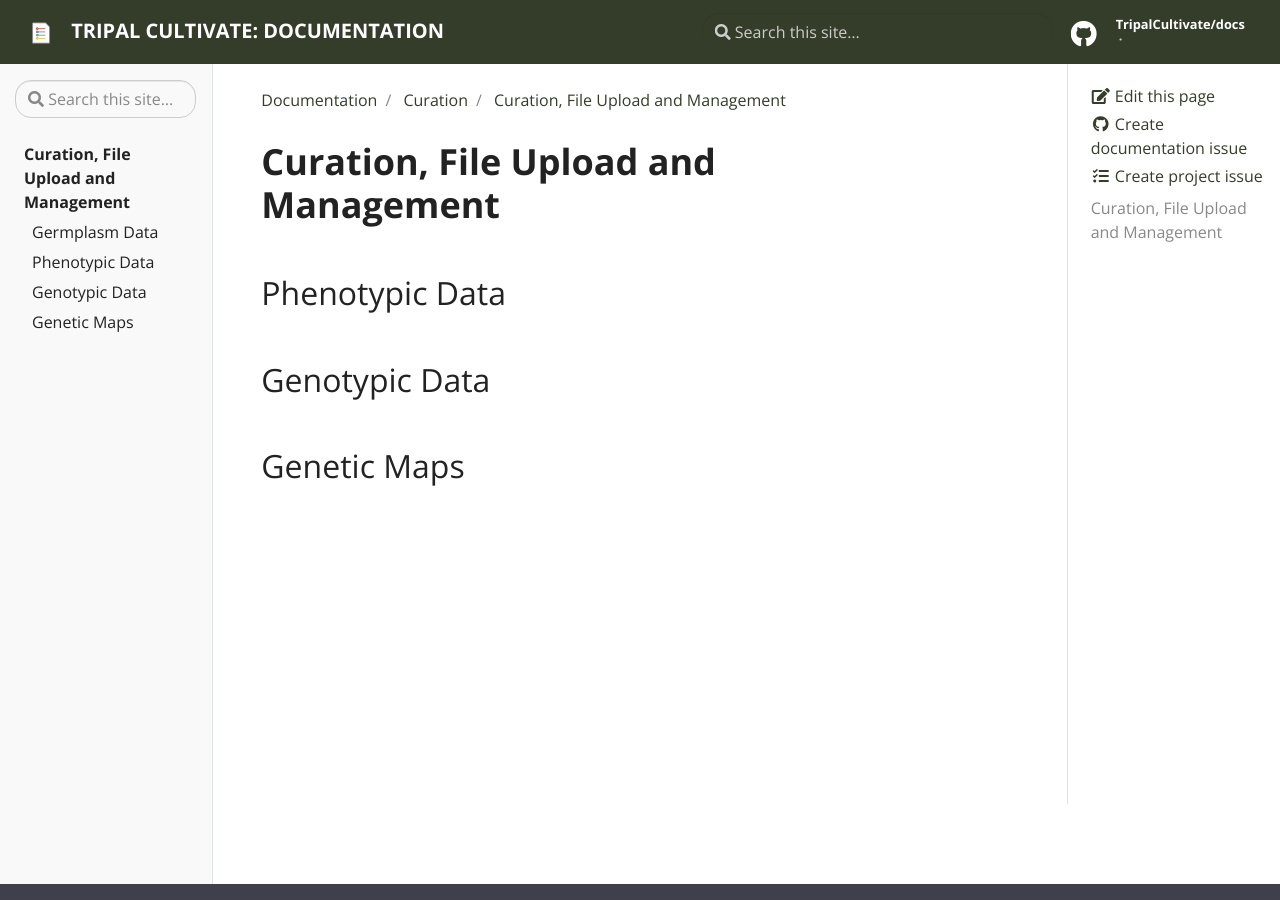
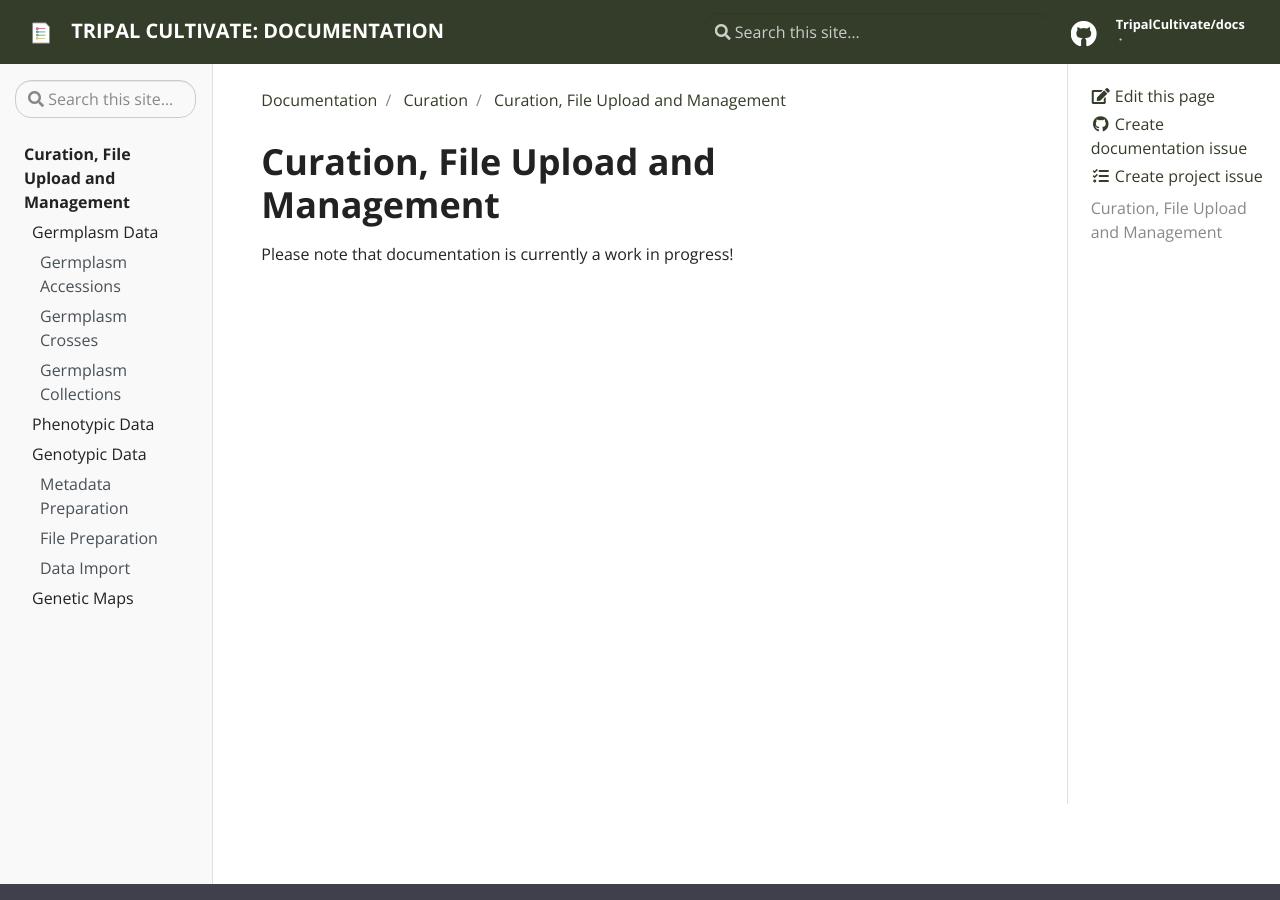
Before and after one commit to TripalCultivate/docs, a Jekyll site: the page built from _docs/curation/curation.md, in a window 1280 px wide and 900 px high. Built offline with Jekyll 4.4.1, drawn with Linux system fonts in a browser that asks for light colours.

```diff
--- a/_data/toc.yml
+++ b/_data/toc.yml
@@ -1,5 +1,5 @@
 - title: "Curation, File Upload and Management"
-  url: docs/curation
+  url: docs/curation/curation
   links:
     - title: "Germplasm Data"
       url: "docs/curation/germplasm-data"
--- a/_docs/curation/curation.md
+++ b/_docs/curation/curation.md
@@ -2,10 +2,5 @@
 title: Curation, File Upload and Management
 description: This documentation is meant to guide tasks related to curation, data import and data management within TripalCultivate.
 ---
-
 # Curation, File Upload and Management
-## Phenotypic Data
-
-## Genotypic Data
-
-## Genetic Maps
+Please note that documentation is currently a work in progress!
```
Also changed, not shown: _docs/curation/germplasm-data.md (+1 -1 lines).
